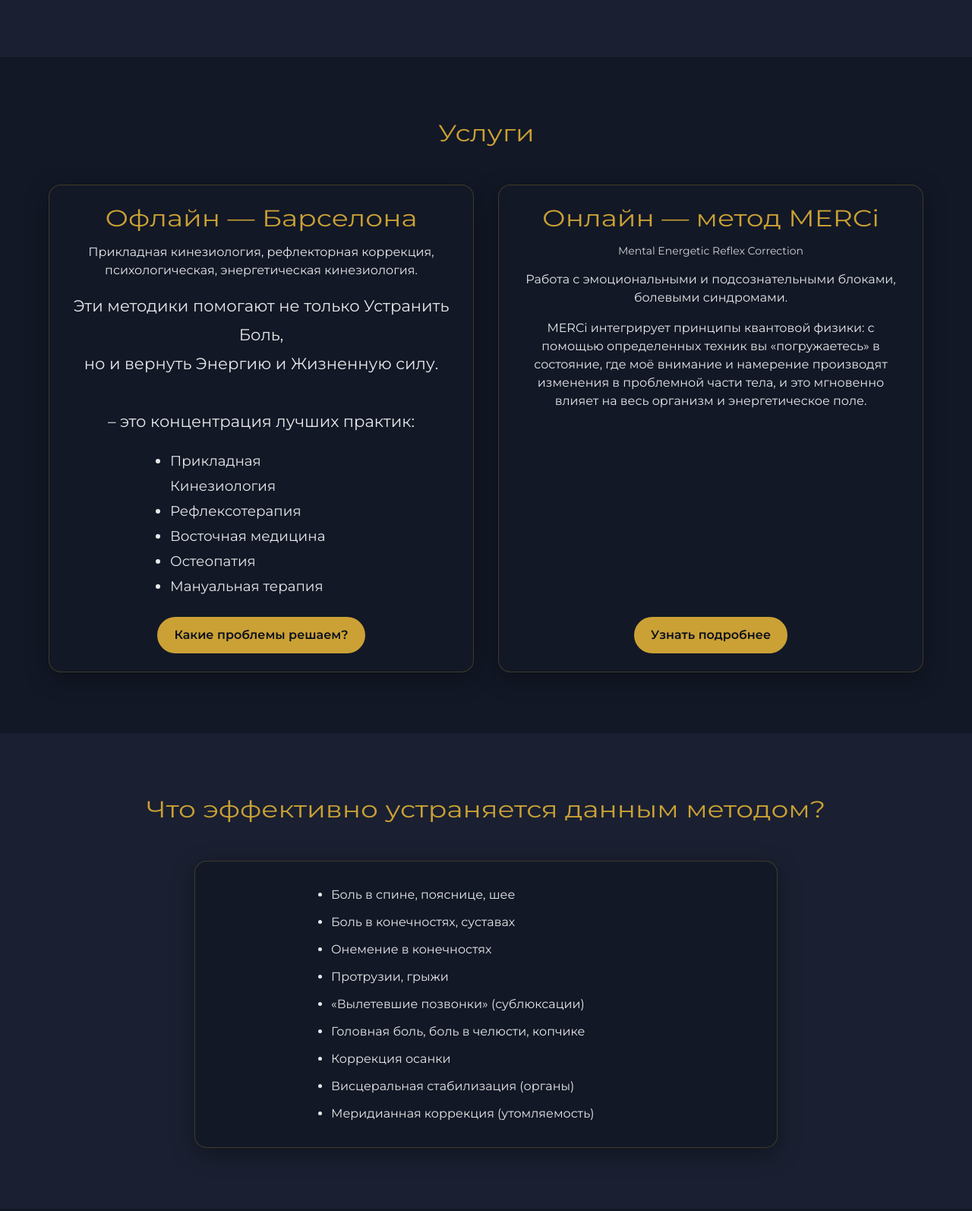
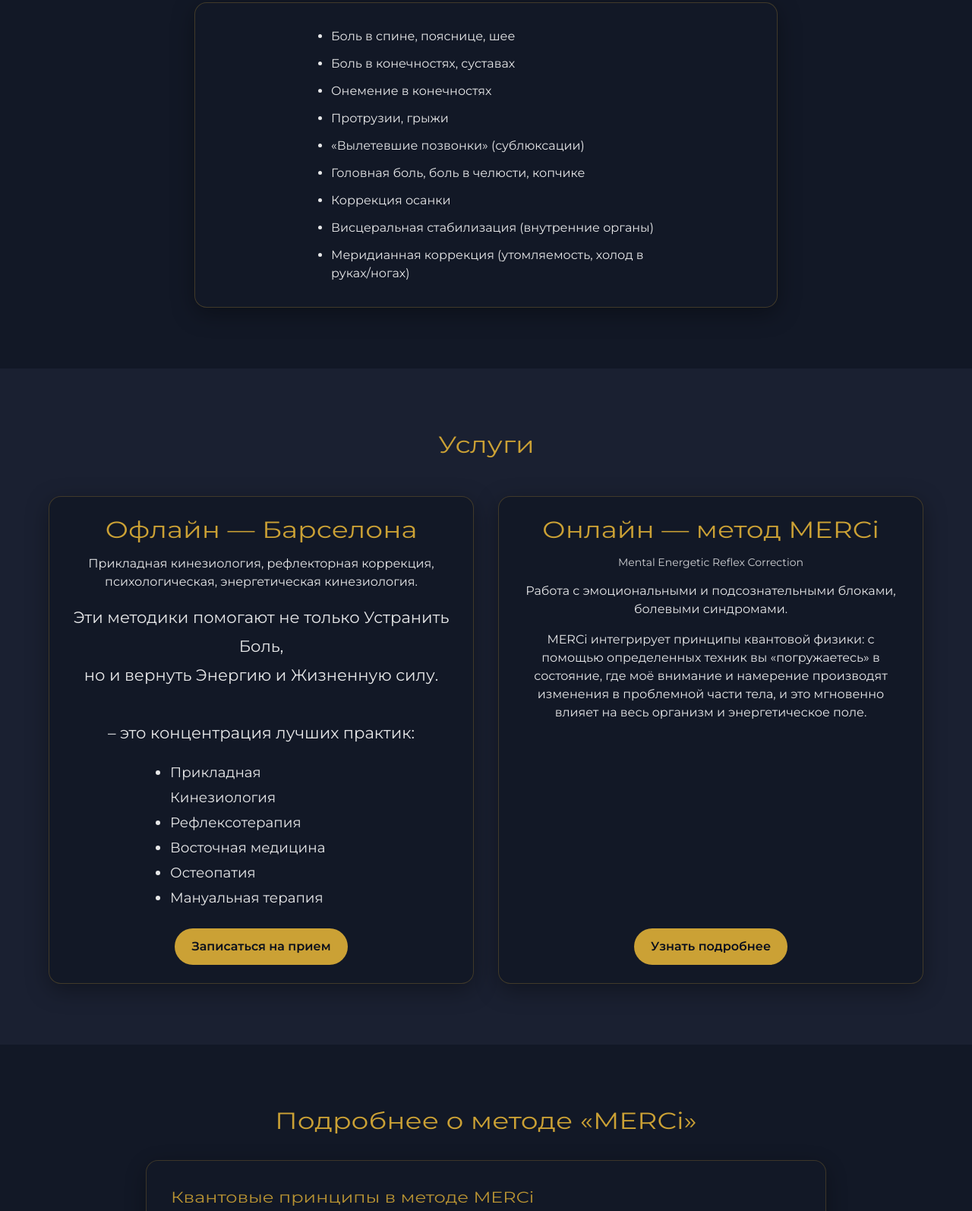
Before and after one commit to larovnsp-sketch/MERCi, a plain HTML site: page index.html in a window 1280 px wide. Shown: the part 725-2319 px from the top of the page at 76% size. Drawn offline with nearby package versions, Linux system fonts and the light colour scheme.

Commit message:
Update index.html

```diff
--- a/index.html
+++ b/index.html
@@ -37,9 +37,9 @@
             </div>
             <nav class="space-x-6 text-sm hidden md:block">
                 <a class="nav-link" href="#hero">Главная</a>
+                <a class="nav-link" href="#effective-treatment">Проблемы</a>
                 <a class="nav-link" href="#services">Услуги</a>
                 <a class="nav-link" href="#merci-details">MERCi</a>
-                <a class="nav-link" href="#effective-treatment">Что устраняется</a>
                 <a class="nav-link" href="#prices">Цены</a>
                 <a class="nav-link" href="#contacts">Контакты</a>
             </nav>
@@ -47,7 +47,7 @@
     </header>
 
     <!-- Главная секция -->
-    <section id="hero" class="min-h-screen flex flex-col justify-center items-center text-center px-6 pt-20">
+    <section id="hero" class="min-h-[70vh] flex flex-col justify-center items-center text-center px-6 pt-20">
         <img src="logo.png" alt="KINEZIO-I логотип" class="w-32 mb-6 shadow-soft rounded-full">
         <h1 class="text-5xl md:text-6xl gold mb-5">Kinezio-i</h1>
         <p class="text-lg md:text-xl max-w-2xl opacity-90">
@@ -59,8 +59,28 @@
         </div>
     </section>
 
+    <!-- Секция проблем (ПЕРЕНЕСЕНА ВВЕРХ) -->
+    <section id="effective-treatment" class="py-20 px-6 bg-[#121826]">
+        <div class="max-w-6xl mx-auto text-center">
+            <h2 class="text-4xl gold text-center mb-12">С какими проблемами Вы можете обратиться?</h2>
+            <div class="card p-8 rounded-2xl shadow-soft max-w-3xl mx-auto">
+                <ul class="list-disc pl-5 text-left opacity-90 space-y-3 mx-auto max-w-md">
+                    <li>Боль в спине, пояснице, шее</li>
+                    <li>Боль в конечностях, суставах</li>
+                    <li>Онемение в конечностях</li>
+                    <li>Протрузии, грыжи</li>
+                    <li>«Вылетевшие позвонки» (сублюксации)</li>
+                    <li>Головная боль, боль в челюсти, копчике</li>
+                    <li>Коррекция осанки</li>
+                    <li>Висцеральная стабилизация (внутренние органы)</li>
+                    <li>Меридианная коррекция (утомляемость, холод в руках/ногах)</li>
+                </ul>
+            </div>
+        </div>
+    </section>
+
     <!-- Блок услуг -->
-    <section id="services" class="py-20 px-6 bg-[#121826]">
+    <section id="services" class="py-20 px-6 bg-[#1A2031]">
         <div class="max-w-6xl mx-auto text-center">
             <h2 class="text-4xl gold text-center mb-12">Услуги</h2>
             <div class="flex flex-col md:flex-row items-stretch justify-center gap-8">
@@ -83,7 +103,7 @@
                         <li>Мануальная терапия</li>
                     </ul>
                     <div class="mt-auto pt-6">
-                        <a href="#effective-treatment" class="btn">Какие проблемы решаем?</a>
+                        <a href="#contacts" class="btn">Записаться на прием</a>
                     </div>
                 </div>
                 <!-- Онлайн -->
@@ -100,26 +120,6 @@
                         <a href="#merci-details" class="btn">Узнать подробнее</a>
                     </div>
                 </div>
-            </div>
-        </div>
-    </section>
-
-    <!-- Секция устранения проблем -->
-    <section id="effective-treatment" class="py-20 px-6 bg-[#1A2031]">
-        <div class="max-w-6xl mx-auto text-center">
-            <h2 class="text-4xl gold text-center mb-12">Что эффективно устраняется данным методом?</h2>
-            <div class="card p-8 rounded-2xl shadow-soft max-w-3xl mx-auto">
-                <ul class="list-disc pl-5 text-left opacity-90 space-y-3 mx-auto max-w-md">
-                    <li>Боль в спине, пояснице, шее</li>
-                    <li>Боль в конечностях, суставах</li>
-                    <li>Онемение в конечностях</li>
-                    <li>Протрузии, грыжи</li>
-                    <li>«Вылетевшие позвонки» (сублюксации)</li>
-                    <li>Головная боль, боль в челюсти, копчике</li>
-                    <li>Коррекция осанки</li>
-                    <li>Висцеральная стабилизация (органы)</li>
-                    <li>Меридианная коррекция (утомляемость)</li>
-                </ul>
             </div>
         </div>
     </section>
@@ -152,7 +152,7 @@
         </div>
     </section>
 
-    <!-- Секция цен (ПЕРЕНЕСЕНА ПЕРЕД КОНТАКТАМИ) -->
+    <!-- Секция цен -->
     <section id="prices" class="py-20 px-6 bg-[#1A2031]">
         <div class="max-w-6xl mx-auto text-center">
             <h2 class="text-4xl gold text-center mb-12">Цены</h2>
```
